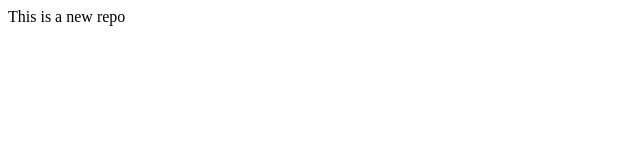
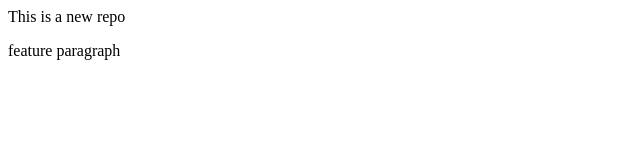
Before and after one commit to a-khushal/localrepo2, a plain HTML site: page index.html in a window 1280 px wide. Shown: the whole page, without its empty margins (0-640 px from the left). Drawn offline with Linux system fonts and the light colour scheme.

Commit message:
added something for feature branch

```diff
--- a/index.html
+++ b/index.html
@@ -1 +1,2 @@
 <p>This is a new repo</p>
+<p>feature paragraph</p>
```
